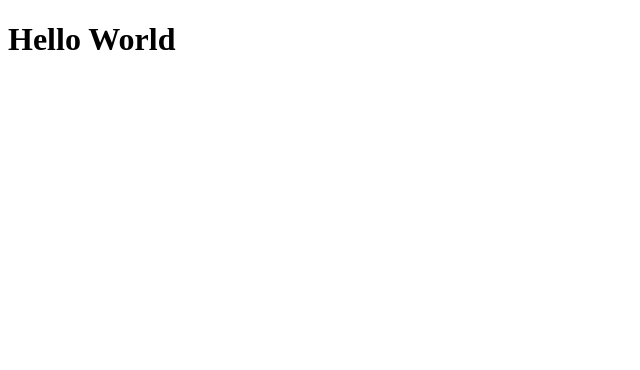
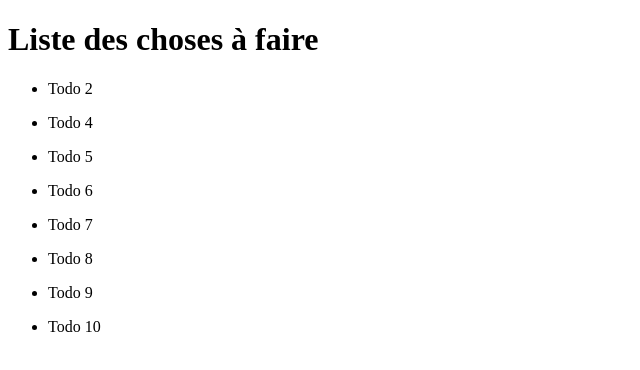
Before and after one commit to EPSI-Lille-GB-Formation/angular-learning-d-perreaux, an Angular app: page / in a window 1280 px wide. Shown: the top 370 px of the page, without its empty margins (0-640 px from the left). Built offline with nearby package versions, Linux system fonts and the light colour scheme.

Commit message:
todoList

```diff
--- a/projects/todolist/src/app/app.component.ts
+++ b/projects/todolist/src/app/app.component.ts
@@ -1,16 +1,33 @@
 import { Component } from '@angular/core';
 import { CommonModule } from '@angular/common';
 import { RouterOutlet } from '@angular/router';
+import { TODOS } from './mock-todo';
 
 @Component({
   selector: 'app-root',
   standalone: true,
   imports: [CommonModule, RouterOutlet],
   template: `
-  <h1>Hello World </h1>
+  <h1>Liste des choses à faire</h1>
+
+  <ul *ngFor="let tache of todoList">
+    <li *ngIf="!tache.isCompleted">{{ tache.title }}</li>
+
+  </ul>
   `,
   styles: []
 })
 export class AppComponent {
 
+  todoList = TODOS;
+
+  ngOnInit() {
+    console.table(this.todoList);
+    this.selectTodo(8);
+  }
+
+  selectTodo(id: number) {
+    console.table(this.todoList[id-1]);
+  }
+
 }
--- /dev/null
+++ b/projects/todolist/src/app/mock-todo.ts
@@ -0,0 +1,86 @@
+import { Todo } from "./todo";
+
+export const TODOS: Todo [] = [
+    {
+        id: 1,
+        title: "Todo 1",
+        content: "Content todo 1",
+        author: "John Doe",
+        isCompleted: true,
+        createdAt: new Date(),
+        completedAt: null,
+    },
+    {
+        id: 2,
+        title: "Todo 2",
+        content: "Content todo 2",
+        author: "John Doe",
+        isCompleted: false,
+        createdAt: new Date(),
+        completedAt: null,
+    },{
+        id: 3,
+        title: "Todo 3",
+        content: "Content todo 3",
+        author: "John Doe",
+        isCompleted: true,
+        createdAt: new Date(),
+        completedAt: null,
+    },{
+        id: 4,
+        title: "Todo 4",
+        content: "Content todo 4",
+        author: "John Doe",
+        isCompleted: false,
+        createdAt: new Date(),
+        completedAt: null,
+    },{
+        id: 5,
+        title: "Todo 5",
+        content: "Content todo 5",
+        author: "John Doe",
+        isCompleted: false,
+        createdAt: new Date(),
+        completedAt: null,
+    },{
+        id: 6,
+        title: "Todo 6",
+        content: "Content todo 6",
+        author: "John Doe",
+        isCompleted: false,
+        createdAt: new Date(),
+        completedAt: null,
+    },{
+        id: 7,
+        title: "Todo 7",
+        content: "Content todo 7",
+        author: "John Doe",
+        isCompleted: false,
+        createdAt: new Date(),
+        completedAt: null,
+    },{
+        id: 8,
+        title: "Todo 8",
+        content: "Content todo 8",
+        author: "John Doe",
+        isCompleted: false,
+        createdAt: new Date(),
+        completedAt: null,
+    },{
+        id: 9,
+        title: "Todo 9",
+        content: "Content todo 9",
+        author: "John Doe",
+        isCompleted: false,
+        createdAt: new Date(),
+        completedAt: null,
+    },{
+        id:10,
+        title: "Todo 10",
+        content: "Content todo 10",
+        author: "John Doe",
+        isCompleted: false,
+        createdAt: new Date(),
+        completedAt: null,
+    },
+]
--- /dev/null
+++ b/projects/todolist/src/app/todo.ts
@@ -0,0 +1,13 @@
+export class Todo {
+    constructor(
+        public id: number,
+        public title: string,
+        public content: string,
+        public author: string,
+        public isCompleted: boolean,
+        public createdAt: Date,
+        public completedAt: Date|null
+    ) {
+        this.createdAt = new Date();
+    }
+}
```
